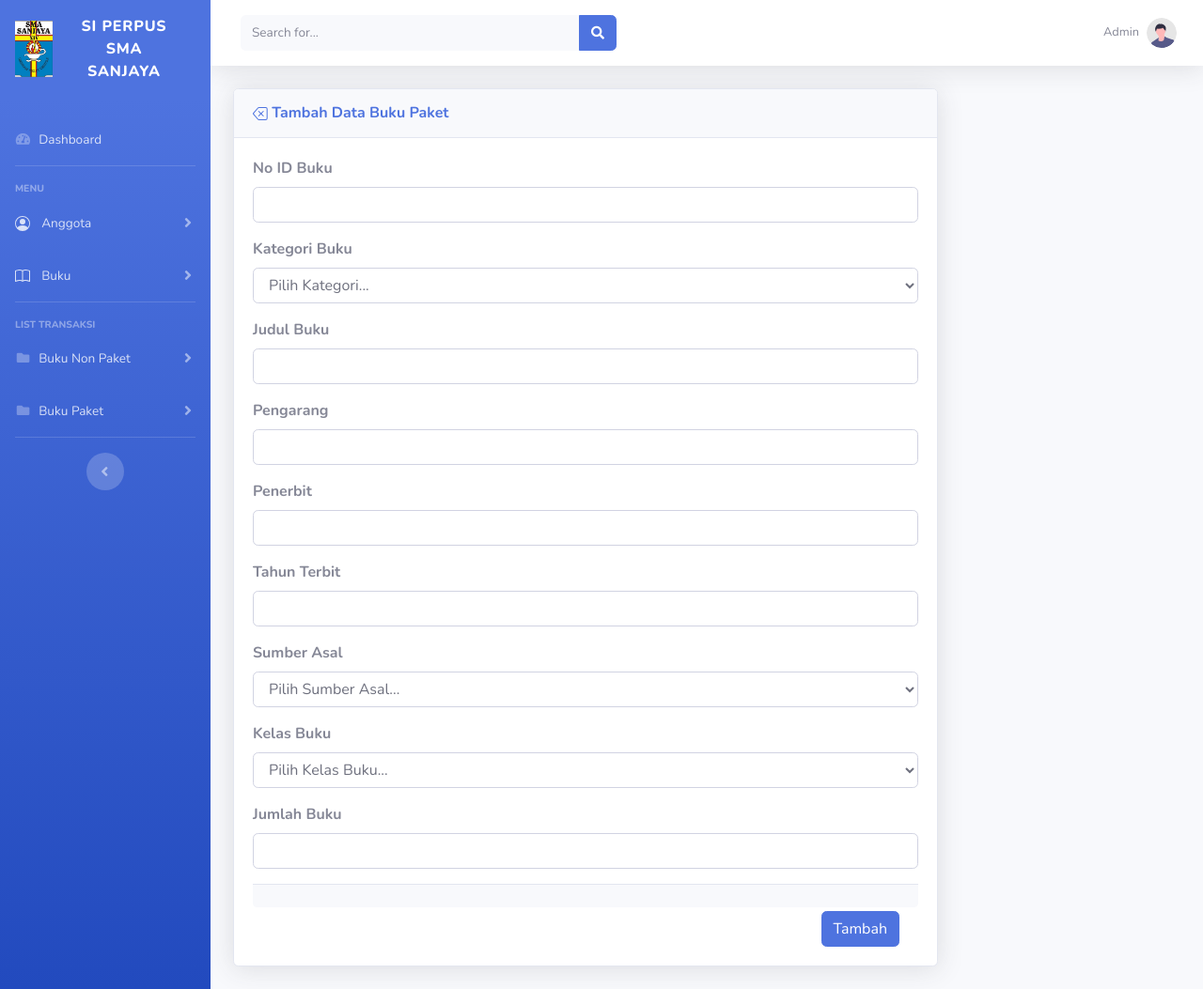
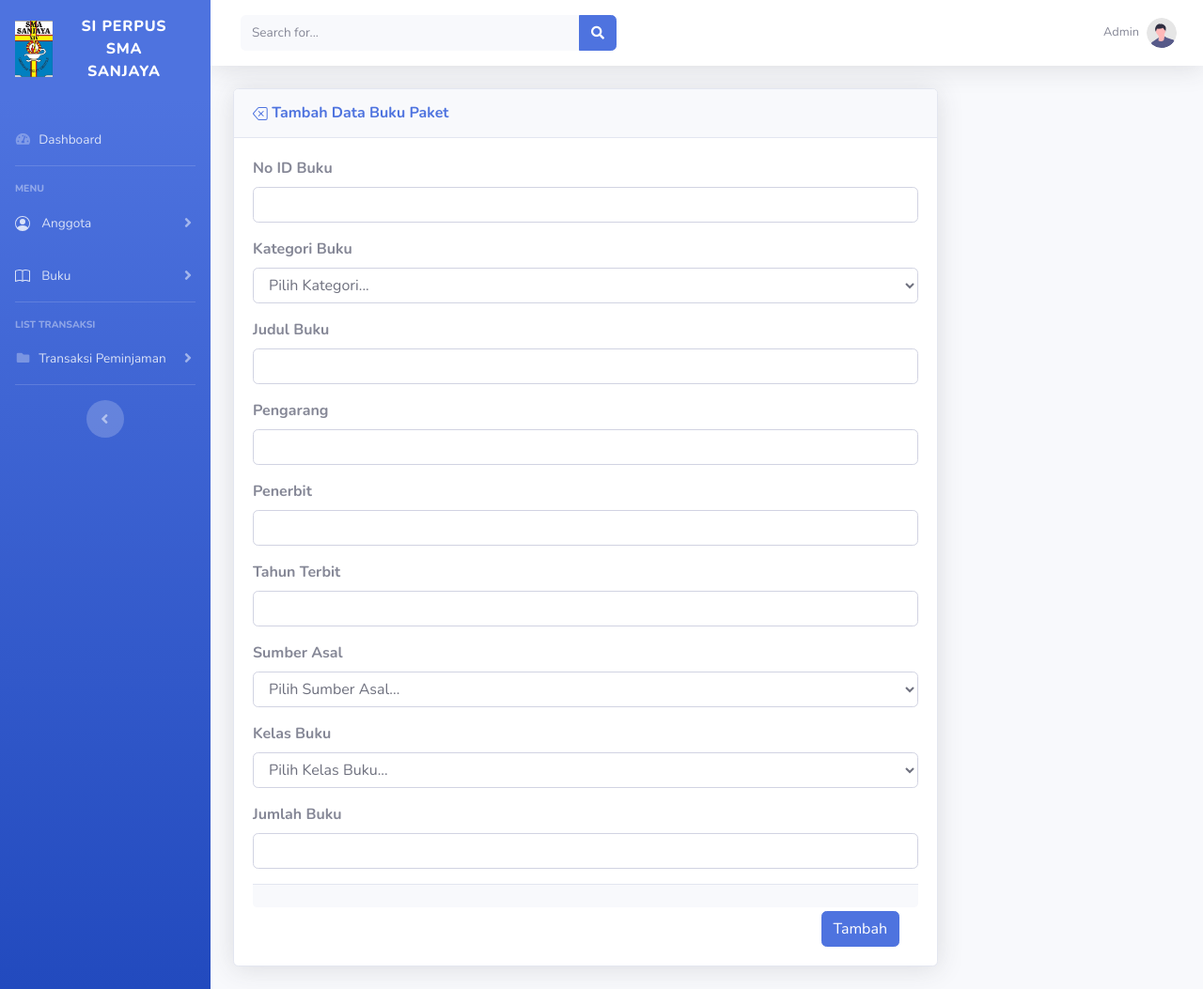
Before and after one commit to vsh2607/is_library, a CodeIgniter app: page /database/index.php/buku/add in a window 1280 px wide. Shown: the whole page at 94% size. Run offline with CodeIgniter, Linux system fonts and the light colour scheme; a user stored in the database is signed in; data comes from the database, SQL or seed files in the repository.

Commit message:
hide stuff

```diff
--- a/application/models/PeminjamanModel.php
+++ b/application/models/PeminjamanModel.php
@@ -100,6 +100,7 @@ class PeminjamanModel extends CI_Model
 
         $this->db->insert('transaksi', $data);
         $topData =  $this->getLatestPinjamData();
+
     }
 
 
@@ -122,7 +123,7 @@ class PeminjamanModel extends CI_Model
         $topData =  $this->getLatestPinjamData();
 
         $totalBuku = 0;
-        for ($i = 0; $i < count($post['bnp_id']); $i++) {
+        for ($i = 0; $i < count($post['bkp_no_induk']); $i++) {
             $dataDetail = [
                 'dt_denda' => 0,
                 'tr_kode' => $topData->tr_kode,
--- a/application/views/buku/list_fiksi.php
+++ b/application/views/buku/list_fiksi.php
@@ -10,8 +10,8 @@
                 <div class="col-5">
                     <h6 class="m-0 font-weight-bold text-primary">Daftar Buku Non Paket<span></span></h6>
                     <br>
-                    <a class="btn btn-primary btn-sm" href="<?= base_url() ?>buku/index2"><small>Buku Non Paket</small></a> |
-                    <a class="btn btn-primary btn-sm" href="<?= base_url() ?>buku"><small>Buku Paket</small></a>
+                    <!-- <a class="btn btn-primary btn-sm" href="<?= base_url() ?>buku/index2"><small>Buku Non Paket</small></a> |
+                    <a class="btn btn-primary btn-sm" href="<?= base_url() ?>buku"><small>Buku Paket</small></a> -->
 
                 </div>
                 <div class="col-3"></div>
--- a/application/views/templates/menu_header.php
+++ b/application/views/templates/menu_header.php
@@ -85,13 +85,13 @@
                 </a>
                 <div id="collapseTwoBuku" class="collapse" aria-labelledby="headingTwo" data-parent="#accordionSidebar">
                     <div class="bg-white py-2 collapse-inner rounded">
-                        <h6 class="collapse-header">Menu Buku Non Paket:</h6>
-                        <a class="collapse-item" href="<?= base_url() ?>buku/index2">Daftar Buku Non Paket</a>
-                        <a class="collapse-item" href="<?= base_url() ?>buku/addN">Tambah Buku Non Paket</a>
-
+                        <h6 class="collapse-header">Menu Buku <!--Non Paket-->:</h6>
+                        <a class="collapse-item" href="<?= base_url() ?>buku/index2">Daftar Buku</a>
+                        <a class="collapse-item" href="<?= base_url() ?>buku/addN">Tambah Buku</a>
+<!--
                         <h6 class="collapse-header">Menu Buku Paket:</h6>
                         <a class="collapse-item" href="<?= base_url() ?>buku">Daftar Buku Paket</a>
-                        <a class="collapse-item" href="<?= base_url() ?>buku/add">Tambah Buku Paket</a>
+                        <a class="collapse-item" href="<?= base_url() ?>buku/add">Tambah Buku Paket</a> -->
                     </div>
                 </div>
             </li>
@@ -125,7 +125,7 @@
             <li class="nav-item">
                 <a class="nav-link collapsed" href="#" data-toggle="collapse" data-target="#collapsePages" aria-expanded="true" aria-controls="collapsePages">
                     <i class="fas fa-fw fa-folder"></i>
-                    <span>Buku Non Paket</span>
+                    <span>Transaksi Peminjaman<!--Non Paket---></span>
                 </a>
                 <div id="collapsePages" class="collapse" aria-labelledby="headingPages" data-parent="#accordionSidebar">
                     <div class="bg-white py-2 collapse-inner rounded">
@@ -137,7 +137,7 @@
             </li>
 
 
-            <!-- Nav Item - Pages Collapse Menu -->
+            <!-- Nav Item - Pages Collapse Menu
             <li class="nav-item">
                 <a class="nav-link collapsed" href="#" data-toggle="collapse" data-target="#collapsePages2" aria-expanded="true" aria-controls="collapsePages">
                     <i class="fas fa-fw fa-folder"></i>
@@ -150,7 +150,7 @@
                         <a class="collapse-item" href="<?=base_url()?>peminjaman/show_p">List Pinjam</a>
                     </div>
                 </div>
-            </li>
+            </li> -->
 
 
             <!-- Divider -->
```
